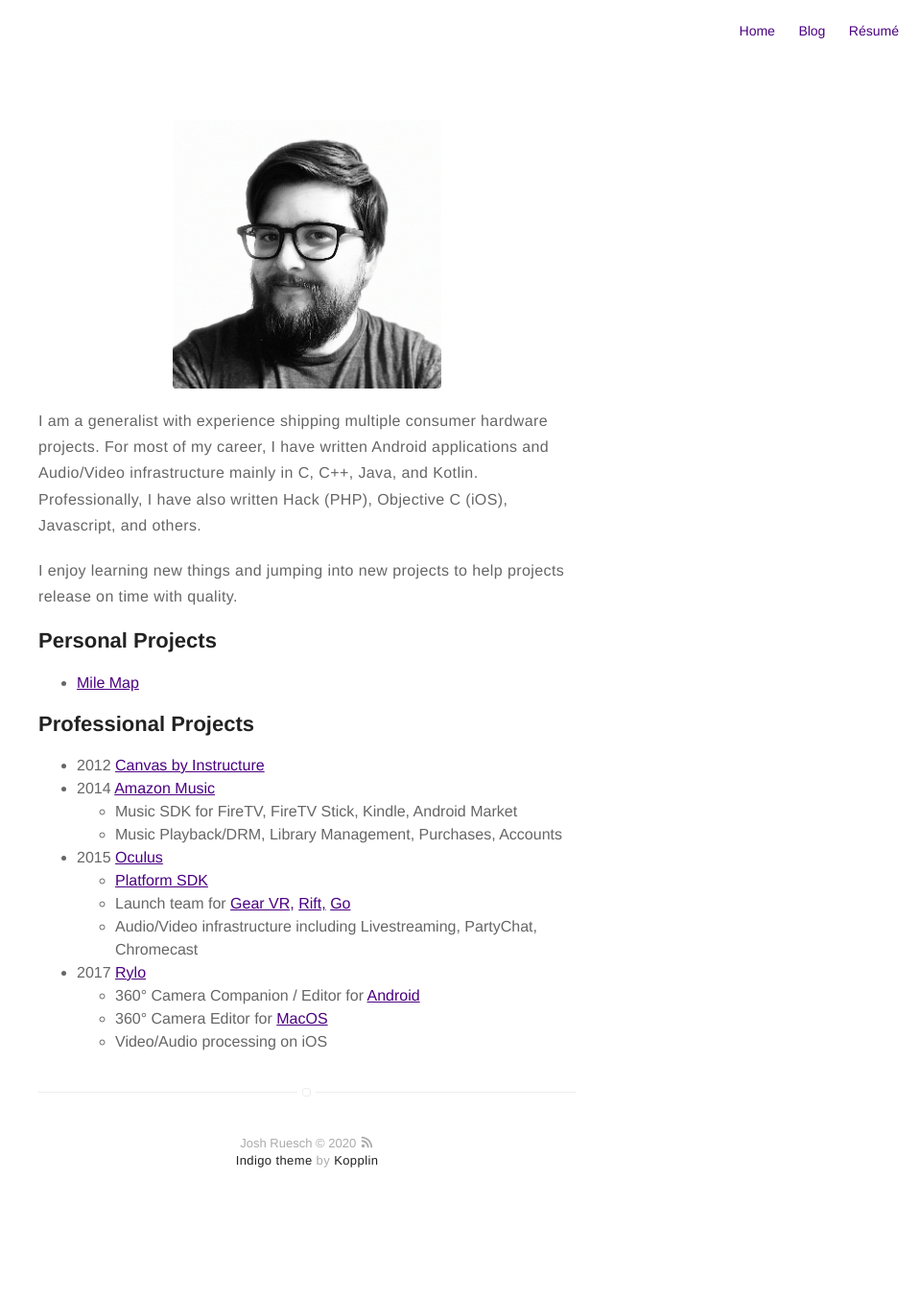
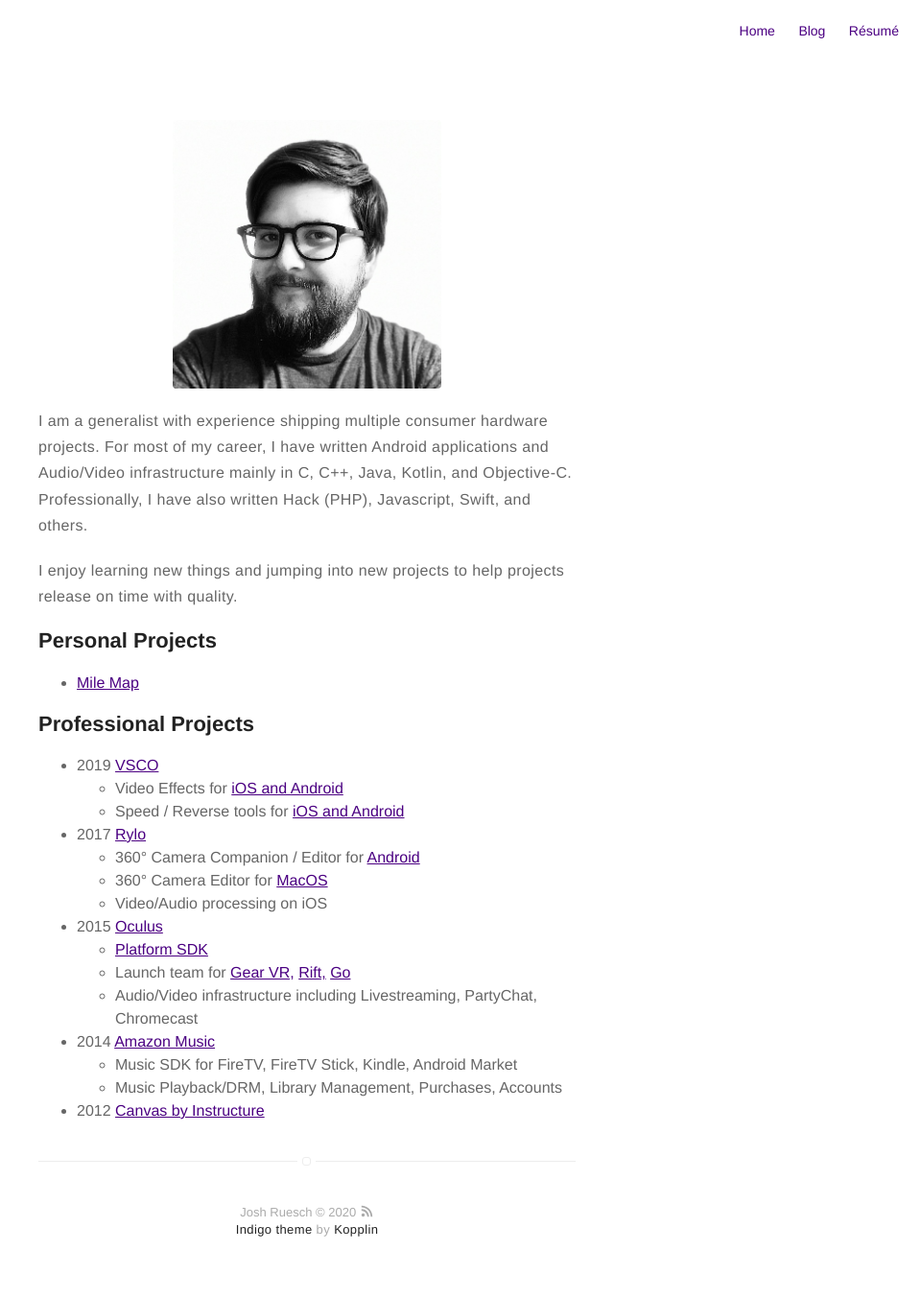
Before and after one commit to joshruesch/joshruesch.github.io, a Jekyll site: the page built from about.md, in a window 1280 px wide. Shown: the whole page at 96% size, without its empty margins (320-1280 px from the left). Built offline with Jekyll 4.4.1, drawn with Linux system fonts in a browser that asks for light colours; before the commit the page ends 1281 px from its top, so only the background shows below that.

Commit message:
Add VSCO

```diff
--- a/about.md
+++ b/about.md
@@ -7,8 +7,8 @@ layout: page
 
 <p>I am a generalist with experience shipping multiple consumer hardware
 projects. For most of my career, I have written Android applications and
-Audio/Video infrastructure mainly in C, C++, Java, and Kotlin. Professionally,
-I have also written Hack (PHP), Objective C (iOS), Javascript, and others.
+Audio/Video infrastructure mainly in C, C++, Java, Kotlin, and Objective-C.
+Professionally, I have also written Hack (PHP),  Javascript, Swift, and others.
 </p>
 
 <p> I enjoy learning new things and jumping into new projects to help
@@ -22,23 +22,27 @@ projects release on time with quality. </p>
 <h2>Professional Projects</h2>
 
 <ul>
-	<li>2012 <a href="https://play.google.com/store/apps/details?id=com.instructure.candroid">Canvas by Instructure</a></li>
-  <li>2014 <a href="https://music.amazon.com">Amazon Music</a></li>
-  <ul>
-    <li>Music SDK for FireTV, FireTV Stick, Kindle, Android Market</li>
-    <li>Music Playback/DRM, Library Management, Purchases, Accounts</li>
-  </ul>
-	<li>2015 <a href="https://oculus.com">Oculus</a></li>
-    <ul>
-      <li><a href="https://developer.oculus.com/downloads/package/oculus-platform-sdk/">Platform SDK</a></li>
-      <li>Launch team for <a href="https://www.oculus.com/gear-vr">Gear VR,</a> <a href="https://www.oculus.com/rift-s/">Rift,</a> <a href="https://www.oculus.com/go">Go</a></li>
-      <li>Audio/Video infrastructure including Livestreaming, PartyChat, Chromecast</li>
-    </ul>
-
+<li>2019 <a href="https://vsco.co/">VSCO</a></li>
+<ul>
+	<li>Video Effects for <a href="https://vscopress.co/vsco-blog/2020/11/17/vsco-debuts-new-video-effects-and-revamped-camera-with-new-capture-modes">iOS and Android</a></li>
+	<li>Speed / Reverse tools for <a href="https://vscopress.co/vsco-blog/2020/8/10/new-kodachrome-preset-speed-amp-reverse-tools-and-text">iOS and Android</a></li>
+</ul>
 <li>2017 <a href="https://www.rylo.com/">Rylo</a></li>
     <ul>
       <li>360° Camera Companion / Editor for <a href="https://www.rylo.com/apps">Android</a></li>
       <li>360° Camera Editor for <a href="https://www.rylo.com/apps">MacOS</a></li>
       <li>Video/Audio processing on iOS</li>
     </ul>
+		<li>2015 <a href="https://oculus.com">Oculus</a></li>
+			<ul>
+				<li><a href="https://developer.oculus.com/downloads/package/oculus-platform-sdk/">Platform SDK</a></li>
+				<li>Launch team for <a href="https://www.oculus.com/gear-vr">Gear VR,</a> <a href="https://www.oculus.com/rift-s/">Rift,</a> <a href="https://www.oculus.com/go">Go</a></li>
+				<li>Audio/Video infrastructure including Livestreaming, PartyChat, Chromecast</li>
+			</ul>
+			<li>2014 <a href="https://music.amazon.com">Amazon Music</a></li>
+			<ul>
+				<li>Music SDK for FireTV, FireTV Stick, Kindle, Android Market</li>
+				<li>Music Playback/DRM, Library Management, Purchases, Accounts</li>
+			</ul>
+	<li>2012 <a href="https://play.google.com/store/apps/details?id=com.instructure.candroid">Canvas by Instructure</a></li>
 </ul>
```
